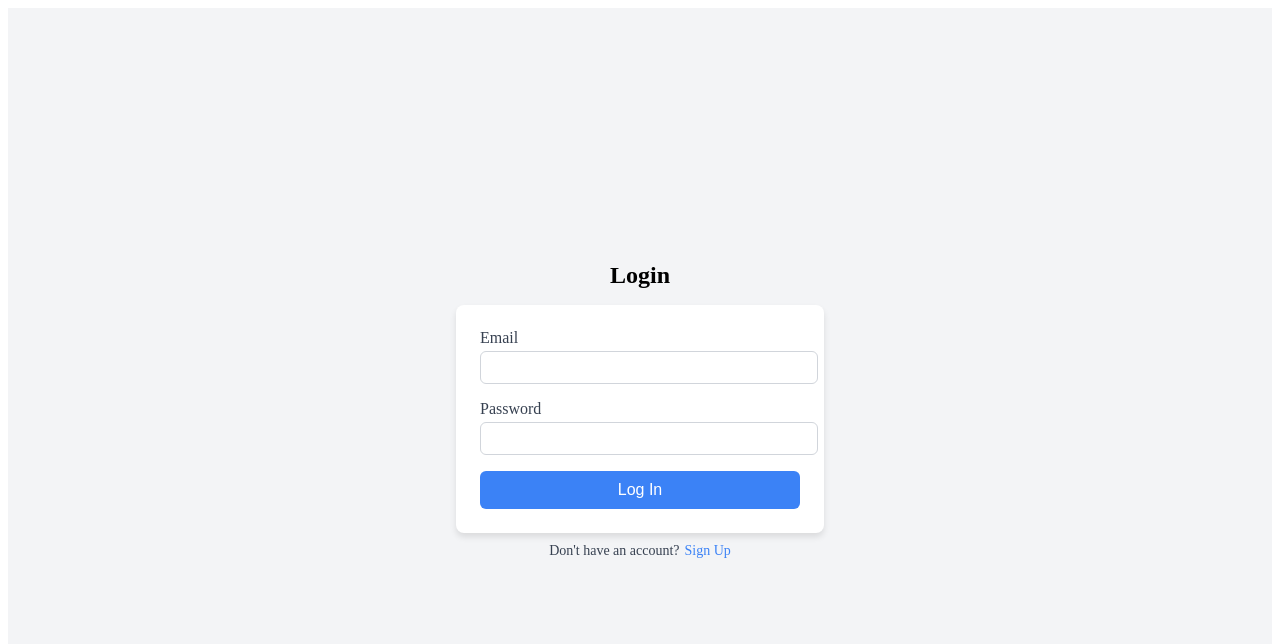
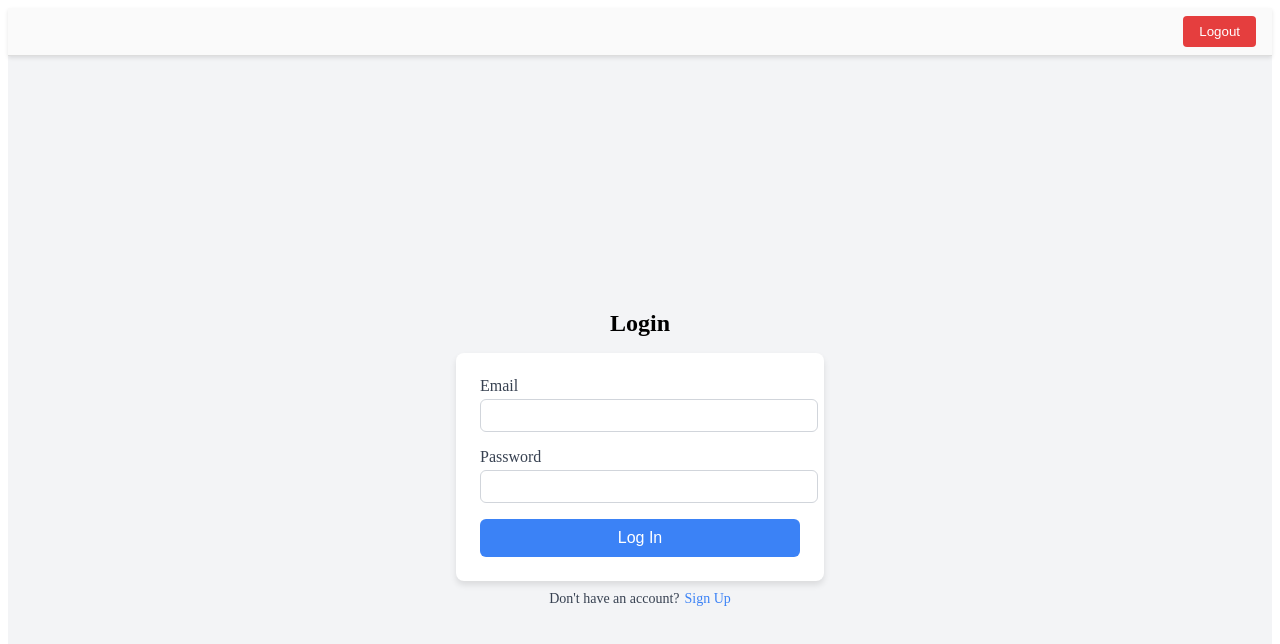
Before and after one commit to limachiabel/balding-comp-413, a React (Create React App) app: page /login in a window 1280 px wide. Shown: the top 644 px of the page. Built offline with nearby package versions, Linux system fonts and the light colour scheme; no server answers; sample sign-in values are in the browser's storage.

Commit message:
Testing version

```diff
--- a/src/App.js
+++ b/src/App.js
@@ -1,19 +1,73 @@
-import { BrowserRouter as Router, Routes, Route, Navigate } from "react-router-dom";
+// src/App.js
+import { BrowserRouter as Router, Routes, Route, Navigate, useNavigate } from "react-router-dom";
 import { useAuth } from "./context/AuthContext";
 import LoginComponent from "./components/LoginComponent";
 import SignupComponent from "./components/SignUp";
 import ImageScroller from "./components/ImageScroller";
 
-export default function App() {
-  const { user } = useAuth();
+function AppRoutes() {
+  const { user, logout } = useAuth();
+  const navigate = useNavigate();
+
+  const handleLogout = async () => {
+    try {
+      await logout();
+      navigate("/signup", { replace: true });
+    } catch (err) {
+      console.error("Logout failed:", err);
+    }
+  };
 
   return (
+    <div style={{ display: "flex", flexDirection: "column", height: "100vh" }}>
+      {user && (
+        <header
+          style={{
+            flex: "0 0 auto",
+            display: "flex",
+            justifyContent: "flex-end",
+            alignItems: "center",
+            padding: "0.5rem 1rem",
+            background: "#fafafa",
+            borderBottom: "1px solid #ddd",
+            boxShadow: "0 2px 4px rgba(0,0,0,0.1)",
+            zIndex: 10,
+          }}
+        >
+          <button
+            onClick={handleLogout}
+            style={{
+              background: "#e53e3e",
+              color: "#fff",
+              border: "none",
+              borderRadius: 4,
+              padding: "0.5rem 1rem",
+              cursor: "pointer",
+            }}
+          >
+            Logout
+          </button>
+        </header>
+      )}
+
+      <main style={{ flex: "1 1 auto", overflow: "auto" }}>
+        <Routes>
+          <Route
+            path="/"
+            element={user ? <ImageScroller /> : <Navigate to="/login" replace />}
+          />
+          <Route path="/login" element={<LoginComponent />} />
+          <Route path="/signup" element={<SignupComponent />} />
+        </Routes>
+      </main>
+    </div>
+  );
+}
+
+export default function App() {
+  return (
     <Router>
-      <Routes>
-        <Route path="/" element={user ? <ImageScroller /> : <Navigate to="/login" />} />
-        <Route path="/login" element={<LoginComponent />} />
-        <Route path="/signup" element={<SignupComponent />} />
-      </Routes>
+      <AppRoutes />
     </Router>
   );
 }
--- a/src/components/ImageScroller.js
+++ b/src/components/ImageScroller.js
@@ -37,13 +37,12 @@ export default function ImageScroller() {
   const isNurse   = role === "nurse";
   const isPatient = role === "patient";
   const loadImages = async (prefixEmail) => {
-    console.log("Loading images for:", prefixEmail);
-
+    console.log(prefixEmail);
     if (prefixEmail === userEmail) {
       const resp = await s3.listObjectsV2({
         Bucket: S3_BUCKET,
-        Prefix: `${userEmail}/`,
-        Delimiter: "/",
+        Prefix: `${prefixEmail}/`,
+        Delimiter: "/",              // tells S3 to give us only root‐level files
       }).promise();
 
       const urls = (resp.Contents || [])
@@ -56,83 +55,92 @@ export default function ImageScroller() {
           })
         );
 
+      // put them in a single “root” strip
       setImagesByFolder({ root: urls });
       setSelectedForLambda([]);
       setSelectedImage(null);
       setNoteDisplay(null);
 
-      const ownerEmail = userEmail;
+      // (your existing consent check can stay here)
+      const ownerEmail = prefixEmail.split("/")[0];
       try {
         const listResp = await s3.listObjectsV2({
           Bucket: S3_BUCKET,
           Prefix: `${ownerEmail}/`,
         }).promise();
-
         const found = (listResp.Contents || []).some(
           o => o.Key === `${ownerEmail}/consentform.json`
         );
         setConsentExists(found);
-      } catch (err) {
-        console.error("Failed consent check:", err);
+      } catch {
         setConsentExists(false);
       }
+
       return;
     }
-
-
-    const resp = await s3.listObjectsV2({
+    const resp = await s3
+      .listObjectsV2({
         Bucket: S3_BUCKET,
         Prefix: `${prefixEmail}/`,
         Delimiter: "/",
-    }).promise();
+      })
+       .promise();
 
-
+    // extract folder names (strip trailing '/')
     const folderNames = (resp.CommonPrefixes || []).map(p =>
-      p.Prefix
-        .replace(`${prefixEmail}/`, "")
-        .replace(/\/$/, "")
+      p.Prefix.replace(`${prefixEmail}/`, "").replace(/\/$/, "")
     );
-
+    console.log(folderNames.length);
+    console.log("here");
     const newMap = {};
-
+    // 2️⃣ for each folder, list its images
     for (let folder of folderNames) {
-      const fResp = await s3.listObjectsV2({
+      console.log(folder);
+      console.log(prefixEmail);
+      const fResp = await s3
+        .listObjectsV2({
           Bucket: S3_BUCKET,
           Prefix: `${prefixEmail}/${folder}/`,
-      }).promise();
+        })
+        .promise();
 
       newMap[folder] = (fResp.Contents || [])
         .filter(o => /\.(jpe?g|png)$/i.test(o.Key))
         .map(o =>
           s3.getSignedUrl("getObject", {
             Bucket: S3_BUCKET,
-            Key:    o.Key,
+            Key: o.Key,
             Expires: 300,
           })
         );
     }
 
     setImagesByFolder(newMap);
+     // reset selections/notes
     setSelectedForLambda([]);
     setSelectedImage(null);
     setNoteDisplay(null);
 
     const ownerEmail = prefixEmail.split("/")[0];
 try {
-      const listResp = await s3.listObjectsV2({
+const listResp = await s3
+.listObjectsV2({
   Bucket: S3_BUCKET,
   Prefix: `${ownerEmail}/`,
-      }).promise();
+})
+.promise();
 
+// look for exactly ownerEmail/consentform.json
 const found = (listResp.Contents || []).some(
-        o => o.Key === `${ownerEmail}/consentform.json`
+(o) => o.Key === `${ownerEmail}/consentform.json`
 );
 setConsentExists(found);
 } catch (err) {
-      console.error("Failed consent check:", err);
+console.error("Failed to list objects for consent check:", err);
 setConsentExists(false);
 }
-  };
+  }
+
 
 
        const handleConsentUpload = async (e) => {
@@ -262,7 +270,7 @@ export default function ImageScroller() {
       const key = decodeURIComponent(new URL(url).pathname.slice(1));
       const fileName = key.split("/").pop();
       const base     = key.replace(/\.(jpe?g|png)$/i, "");
-
+      console.log(key);
       await s3.copyObject({
                Bucket: S3_BUCKET,
                CopySource: `${S3_BUCKET}/${key}`,
@@ -298,12 +306,59 @@ export default function ImageScroller() {
 
 
   const handleLambda = async () => {
-    const keys = selectedForLambda.map((u) =>
+
+    const keys = selectedForLambda.map(u =>
       decodeURIComponent(new URL(u).pathname.slice(1))
     );
+
+
     await lambda(keys);
-    await loadImages(userEmail);
+
+    const maskedBucket = "dermoclean-image-segmented";
+
+
+    const sleep = ms => new Promise(r => setTimeout(r, ms));
+
+
+
+    for (const key of keys) {
+
+      const parts    = key.split("/");
+      const filename = parts.pop();
+      const folder   = parts.join("/");
+
+
+      const dotIndex = filename.lastIndexOf(".");
+      const base     = filename.slice(0, dotIndex);
+      const ext      = filename.slice(dotIndex);
+
+
+      const segFilename  = `${base}_segmentation${ext}`;
+      const segSourceKey = `${folder}/${segFilename}`;
+
+
+      const newFolder  = `${folder}-segmented`;
+      const destKey    = `${newFolder}/${filename}`;
+
+      console.log(`Copying from masked: ${maskedBucket}/${segSourceKey}`);
+      console.log(`Copying into main:  ${S3_BUCKET}/${destKey}`);
+      console.log("HEREEEE");
+      console.log(destKey);
+      await sleep(10000);
+      await s3.copyObject({
+        Bucket:     S3_BUCKET,
+        CopySource: `${maskedBucket}/${segSourceKey}`,
+        Key:        destKey,
+      }).promise();
+    }
+    const prefix = selectedConnectionEmail
+      ? `${selectedConnectionEmail}/${userEmail}`
+      : userEmail;
+
+    await loadImages(prefix);
   };
+
+
 
   async function fetchNote(url) {
     try {
```
Lines whose indentation alone changed are shown as unchanged.
